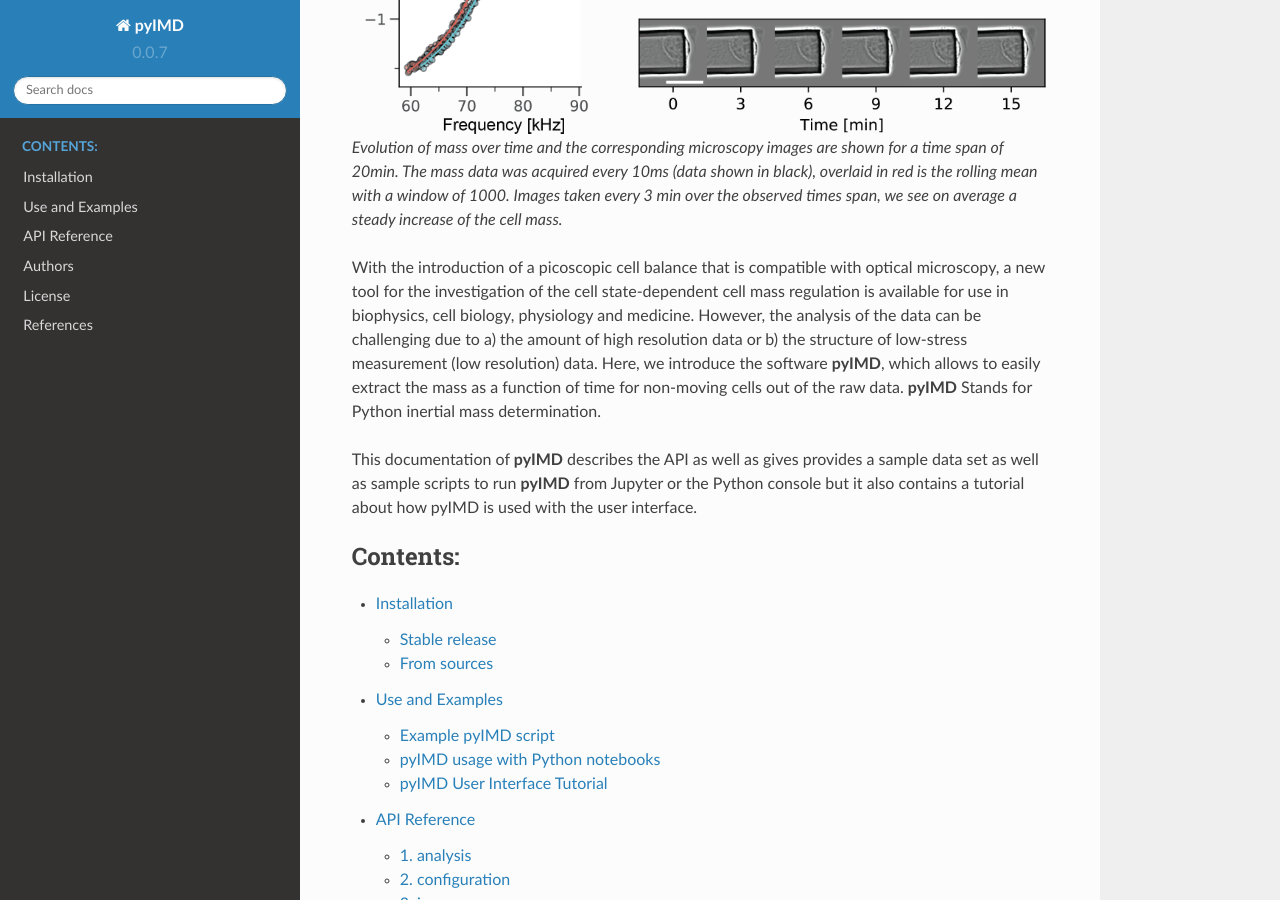
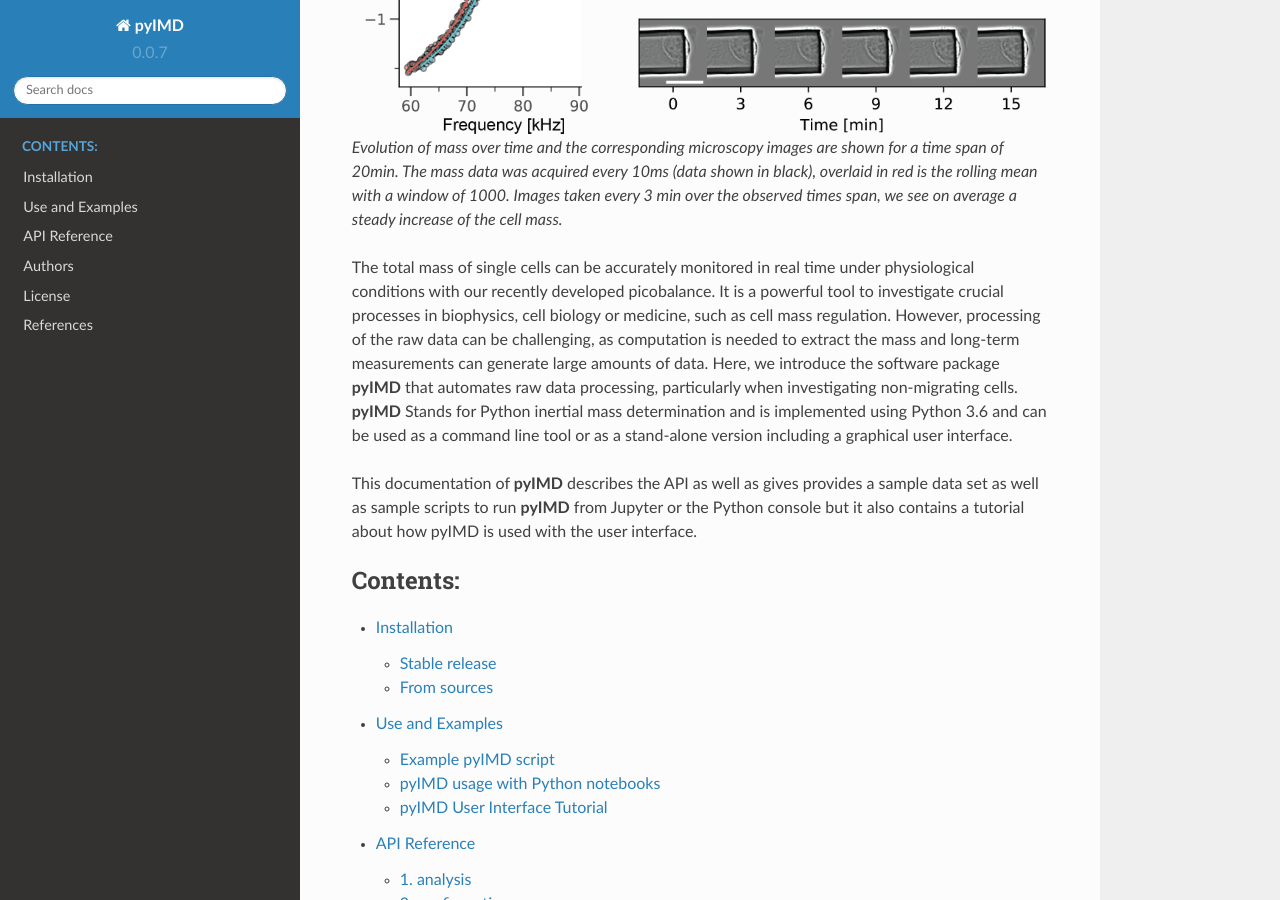
Before and after one commit to cunyap/pyIMDT, a Sphinx documentation site: the page built from pyIMD/docs/index.rst, in a window 1280 px wide and 900 px high, scrolled down 442 px. Built offline with Sphinx 7.4.7 and the Read the Docs theme 2.0.0, drawn with Linux system fonts in a browser that asks for light colours.

Commit message:
Update index.rst

```diff
--- a/pyIMD/docs/index.rst
+++ b/pyIMD/docs/index.rst
@@ -18,12 +18,13 @@ Welcome to pyIMD's documentation!
     The mass data was acquired every 10ms (data shown in black), overlaid in red is the rolling mean with a window of
     1000. Images taken every 3 min over the observed times span, we see on average a steady increase of the cell mass.
 
-With the introduction of a picoscopic cell balance that is compatible with optical microscopy, a new tool for the
-investigation of the cell state-dependent cell mass regulation is available for use in biophysics, cell biology,
-physiology and medicine. However, the analysis of the data can be challenging due to a) the amount of high resolution
-data or b) the structure of low-stress measurement (low resolution) data. Here, we introduce the software **pyIMD**, which
-allows to easily extract the mass as a function of time for non-moving cells out of the raw data. **pyIMD** Stands for
-Python inertial mass determination.
+The total mass of single cells can be accurately monitored in real time under physiological conditions with our recently
+developed picobalance. It is a powerful tool to investigate crucial processes in biophysics, cell biology or medicine,
+such as cell mass regulation. However, processing of the raw data can be challenging, as computation is needed to extract
+the mass and long-term measurements can generate large amounts of data. Here, we introduce the software package **pyIMD**  that
+automates raw data processing, particularly when investigating non-migrating cells. **pyIMD** Stands for
+Python inertial mass determination and is implemented using Python 3.6 and can be used as a command line tool
+or as a stand-alone version including a graphical user interface.
 
 
 This documentation of **pyIMD** describes the API as well as gives provides a sample data set as well as sample scripts to
```
